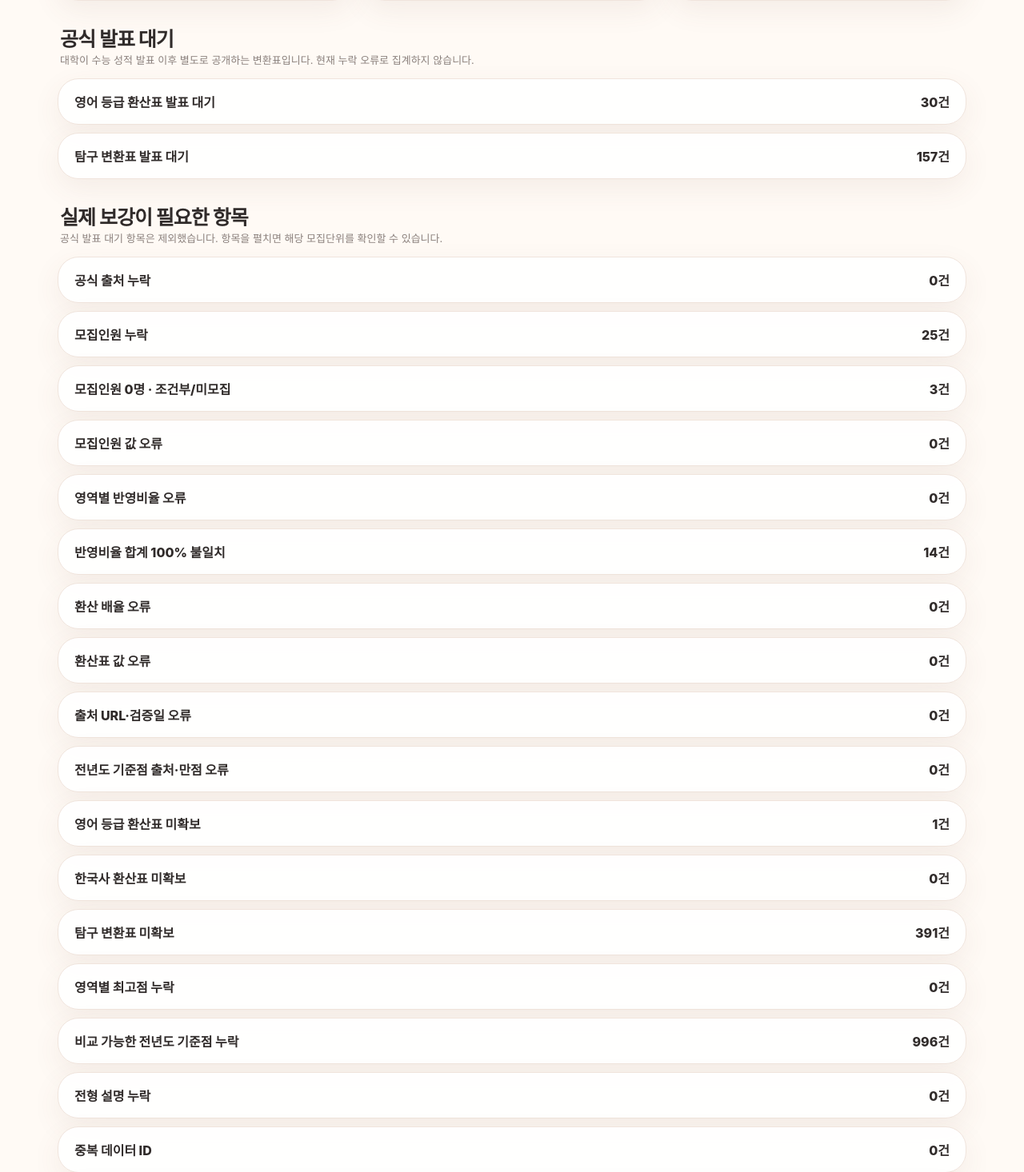
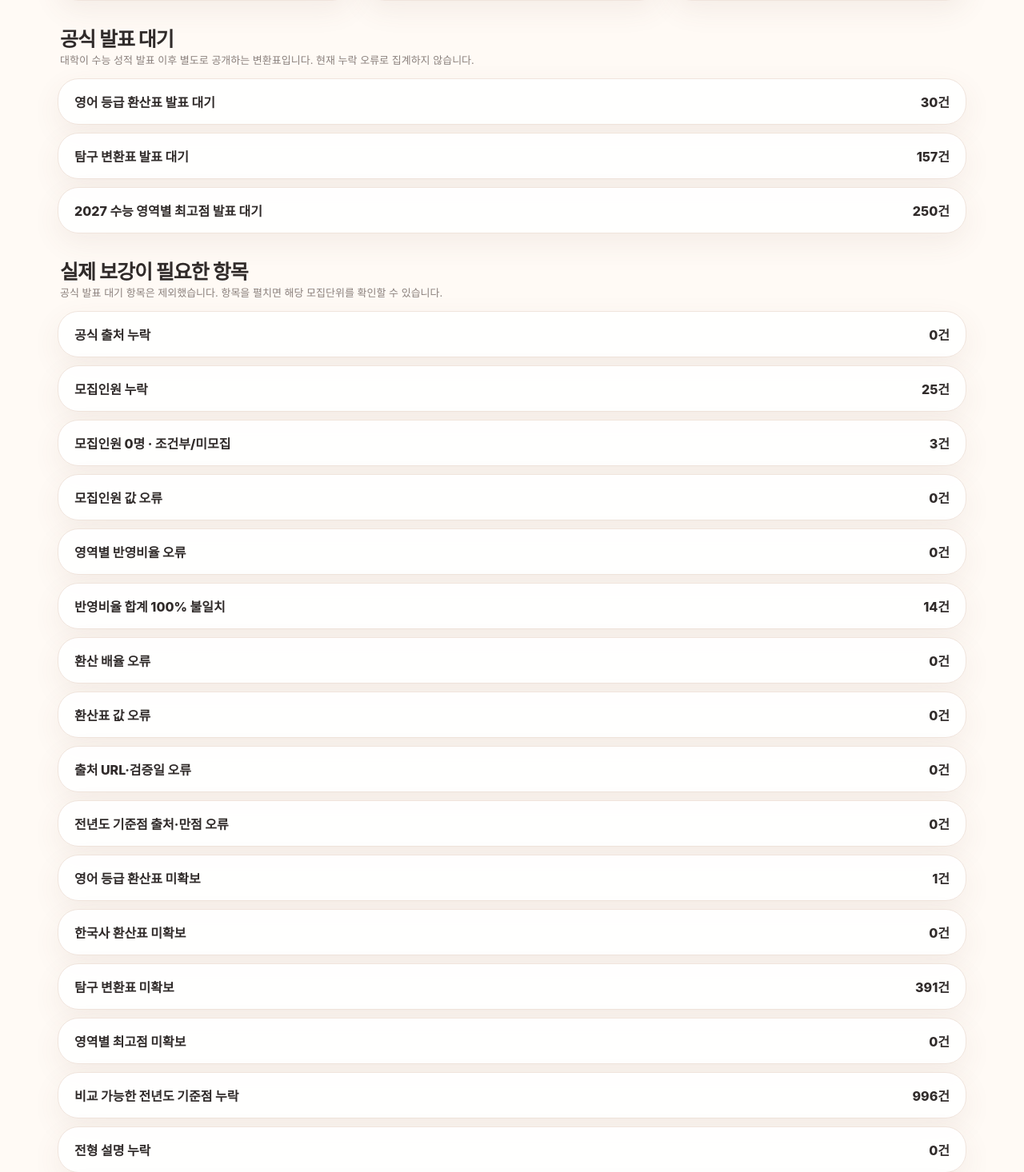
Before and after one commit to sooyachoco/2027-susi, a Next.js app: page /regular-audit in a window 1280 px wide. Shown: the part 4645-6111 px from the top of the page at 80% size. Built offline with nearby package versions, Linux system fonts and the light colour scheme.

Commit message:
Display pending 2027 subject maxima separately

```diff
--- a/app/regular-audit/page.tsx
+++ b/app/regular-audit/page.tsx
@@ -29,7 +29,8 @@ const LABELS: Record<string, string> = {
   missingKoreanHistoryTable: "한국사 환산표 미확보",
   missingInquiryConversionTable: "탐구 변환표 미확보",
   pendingInquiryConversionTable: "탐구 변환표 발표 대기",
-  missingSubjectMaximumScores: "영역별 최고점 누락",
+  missingSubjectMaximumScores: "영역별 최고점 미확보",
+  pendingSubjectMaximumScores: "2027 수능 영역별 최고점 발표 대기",
   missingComparableBenchmark: "비교 가능한 전년도 기준점 누락",
   missingMethodNotes: "전형 설명 누락",
   duplicateIds: "중복 데이터 ID",
@@ -109,7 +110,7 @@ export default function RegularAuditPage() {
         <section className="section">
           <div className="sectionHead"><div><h2>공식 발표 대기</h2><div className="muted">대학이 수능 성적 발표 이후 별도로 공개하는 변환표입니다. 현재 누락 오류로 집계하지 않습니다.</div></div></div>
           <div style={{ display: "grid", gap: 10 }}>
-            {["pendingEnglishGradeTable", "pendingInquiryConversionTable"].map((key) => {
+            {["pendingEnglishGradeTable", "pendingInquiryConversionTable", "pendingSubjectMaximumScores"].map((key) => {
               const count = data.issueCounts[key] ?? 0;
               const label = LABELS[key];
               const items = data.issues[key] ?? [];
```
